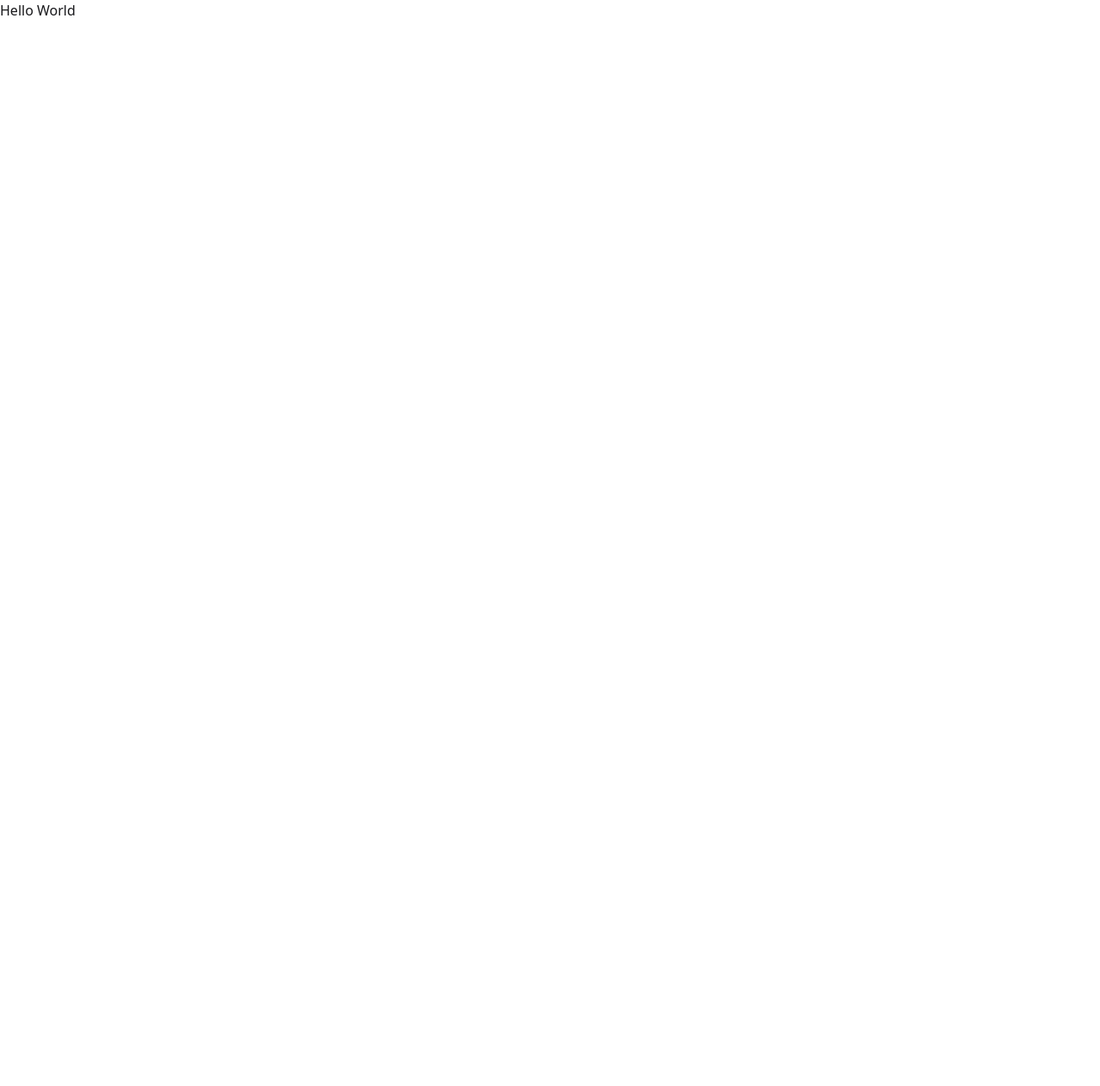
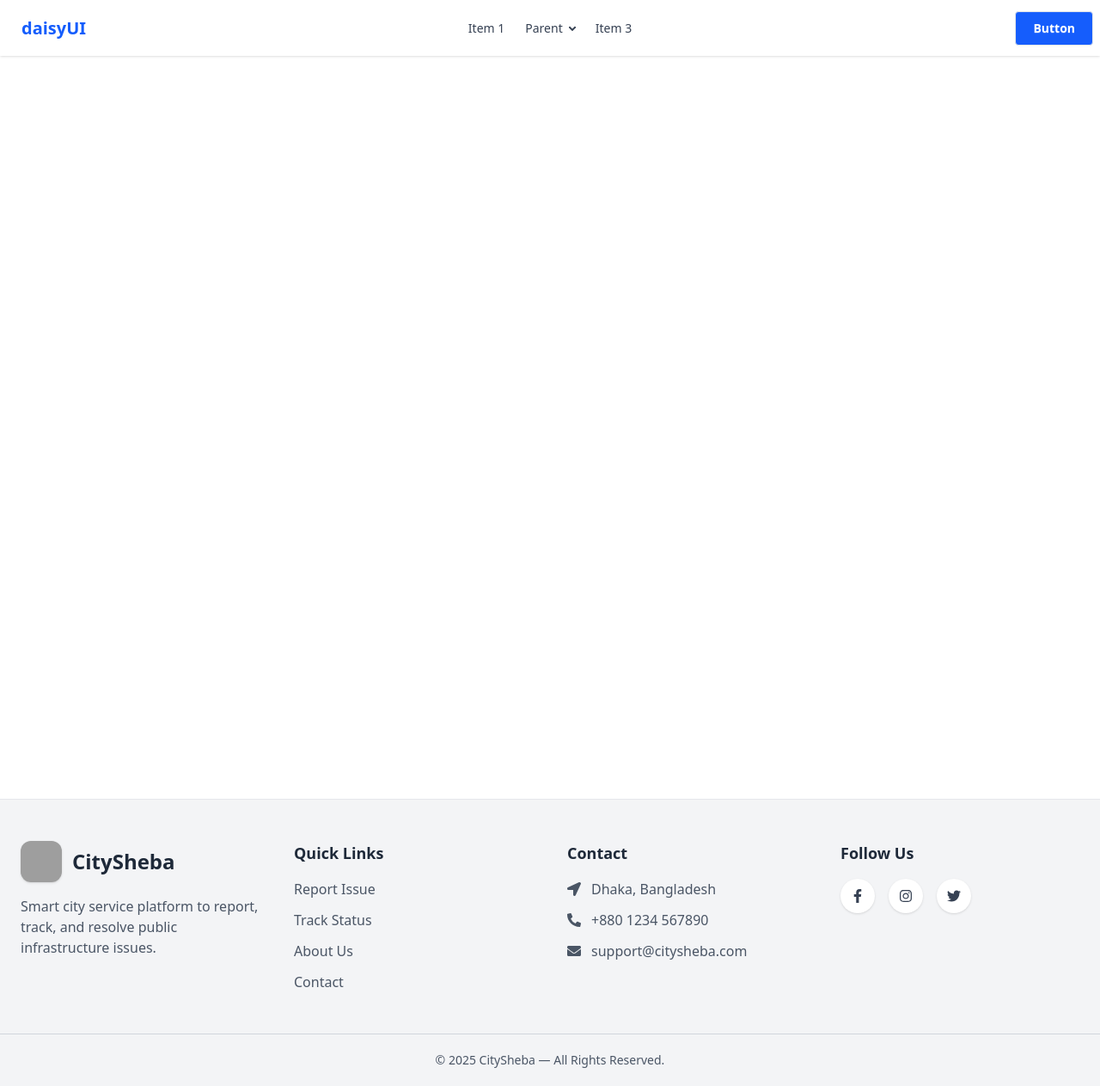
Before and after one commit to Mohammed-Hamim/city-sheba, a React (Vite) app: page / in a window 1280 px wide. Shown: the whole page at 86% size. Before the commit the page ends 800 px from the top, so only its background shows below. Built offline with nearby package versions, Linux system fonts and the light colour scheme; grey boxes are pictures that could not be loaded.

Commit message:
added footer and navbar

```diff
--- a/package.json
+++ b/package.json
@@ -13,6 +13,7 @@
     "@tailwindcss/vite": "^4.1.17",
     "react": "^19.2.0",
     "react-dom": "^19.2.0",
+    "react-icons": "^5.5.0",
     "react-router": "^7.10.1",
     "tailwindcss": "^4.1.17"
   },
--- /dev/null
+++ b/src/components/Footer.jsx
@@ -0,0 +1,78 @@
+import React from 'react';
+import { FaFacebookF, FaInstagram, FaTwitter, FaLocationArrow, FaPhoneAlt, FaEnvelope } from "react-icons/fa";
+
+const Footer = () => {
+    return (
+        <footer className="bg-gray-100 mt-16 border-t border-gray-200">
+            <div className="max-w-7xl mx-auto px-6 py-12 grid grid-cols-1 md:grid-cols-4 gap-10">
+
+                {/* Logo + Name */}
+                <div>
+                    <div className="flex items-center gap-3 mb-4">
+                        <img
+                            src="/citysheba-logo.png"
+                            alt="CitySheba Logo"
+                            className="w-12 h-12 rounded-xl shadow"
+                        />
+                        <h2 className="text-2xl font-bold text-gray-800">CitySheba</h2>
+                    </div>
+                    <p className="text-gray-600 leading-6">
+                        Smart city service platform to report, track, and resolve public infrastructure issues.
+                    </p>
+                </div>
+
+                {/* Quick Links */}
+                <div>
+                    <h3 className="text-lg font-semibold text-gray-800 mb-4">Quick Links</h3>
+                    <ul className="space-y-3 text-gray-600">
+                        <li className="hover:text-gray-900 cursor-pointer">Report Issue</li>
+                        <li className="hover:text-gray-900 cursor-pointer">Track Status</li>
+                        <li className="hover:text-gray-900 cursor-pointer">About Us</li>
+                        <li className="hover:text-gray-900 cursor-pointer">Contact</li>
+                    </ul>
+                </div>
+
+                {/* Contact Info */}
+                <div>
+                    <h3 className="text-lg font-semibold text-gray-800 mb-4">Contact</h3>
+                    <ul className="space-y-3 text-gray-600">
+                        <li className="flex items-center gap-3">
+                            <FaLocationArrow /> Dhaka, Bangladesh
+                        </li>
+                        <li className="flex items-center gap-3">
+                            <FaPhoneAlt /> +880 1234 567890
+                        </li>
+                        <li className="flex items-center gap-3">
+                            <FaEnvelope /> support@citysheba.com
+                        </li>
+                    </ul>
+                </div>
+
+                {/* Social Icons */}
+                <div>
+                    <h3 className="text-lg font-semibold text-gray-800 mb-4">Follow Us</h3>
+                    <div className="flex gap-4 text-gray-700">
+                        <a className="bg-white p-3 rounded-full shadow hover:bg-gray-200">
+                            <FaFacebookF />
+                        </a>
+                        <a className="bg-white p-3 rounded-full shadow hover:bg-gray-200">
+                            <FaInstagram />
+                        </a>
+                        <a className="bg-white p-3 rounded-full shadow hover:bg-gray-200">
+                            <FaTwitter />
+                        </a>
+                    </div>
+                </div>
+            </div>
+
+            {/* Bottom Bar */}
+            <div className="border-t border-gray-300 py-5 text-center">
+                <p className="text-gray-600 text-sm">
+                    © {new Date().getFullYear()} CitySheba — All Rights Reserved.
+                </p>
+            </div>
+        </footer>
+    );
+};
+
+export default Footer;
--- /dev/null
+++ b/src/components/Navbar.jsx
@@ -0,0 +1,58 @@
+import React from 'react';
+
+const Navbar = () => {
+    return (
+        <div className="navbar bg-white shadow-sm text-gray-800">
+            <div className="navbar-start">
+                <div className="dropdown">
+                    <div tabIndex={0} role="button" className="btn btn-ghost lg:hidden text-gray-700">
+                        <svg xmlns="http://www.w3.org/2000/svg" className="h-5 w-5"
+                            fill="none" viewBox="0 0 24 24" stroke="currentColor">
+                            <path strokeLinecap="round" strokeLinejoin="round" strokeWidth="2"
+                                d="M4 6h16M4 12h8m-8 6h16" />
+                        </svg>
+                    </div>
+
+                    <ul
+                        tabIndex="-1"
+                        className="menu menu-sm dropdown-content bg-white rounded-box z-1 mt-3 w-52 p-2 shadow text-gray-700">
+                        <li><a className="hover:text-blue-600">Item 1</a></li>
+                        <li>
+                            <a className="hover:text-blue-600">Parent</a>
+                            <ul className="p-2 bg-gray-50 rounded-lg">
+                                <li><a className="hover:text-blue-600">Submenu 1</a></li>
+                                <li><a className="hover:text-blue-600">Submenu 2</a></li>
+                            </ul>
+                        </li>
+                        <li><a className="hover:text-blue-600">Item 3</a></li>
+                    </ul>
+                </div>
+
+                <a className="btn btn-ghost text-xl text-blue-600 font-bold">daisyUI</a>
+            </div>
+
+            <div className="navbar-center hidden lg:flex">
+                <ul className="menu menu-horizontal px-1 text-gray-700 font-medium">
+                    <li><a className="hover:text-blue-600">Item 1</a></li>
+                    <li>
+                        <details>
+                            <summary className="hover:text-blue-600">Parent</summary>
+                            <ul className="p-2 bg-white w-40 z-1 shadow rounded-box text-gray-700">
+                                <li><a className="hover:text-blue-600">Submenu 1</a></li>
+                                <li><a className="hover:text-blue-600">Submenu 2</a></li>
+                            </ul>
+                        </details>
+                    </li>
+                    <li><a className="hover:text-blue-600">Item 3</a></li>
+                </ul>
+            </div>
+
+            <div className="navbar-end">
+                <a className="btn bg-blue-600 hover:bg-blue-700 text-white px-5">Button</a>
+            </div>
+        </div>
+
+    );
+};
+
+export default Navbar;
--- a/src/index.css
+++ b/src/index.css
@@ -1,2 +1,6 @@
  @import "tailwindcss";
- @plugin "daisyui";
+
+ @plugin "daisyui" {
+   themes: light --default, dark --prefersdark;
+   themes: light --default;
+ }
--- /dev/null
+++ b/src/layouts/RootLayout.jsx
@@ -0,0 +1,19 @@
+import React from 'react';
+import Navbar from '../components/Navbar';
+import { Outlet } from 'react-router';
+import Footer from '../components/Footer';
+
+const RootLayout = () => {
+    return (
+        <>
+        <Navbar></Navbar>
+       <div className='min-h-screen'>
+         <Outlet></Outlet>
+       </div>
+        <Footer></Footer>
+
+        </>
+    );
+};
+
+export default RootLayout;
--- a/src/routes/Router.jsx
+++ b/src/routes/Router.jsx
@@ -1,8 +1,10 @@
 import { createBrowserRouter } from "react-router";
+import RootLayout from "../layouts/RootLayout";
 
 export const router = createBrowserRouter([
     {
         path: "/",
-        element: <div>Hello World</div>,
+        element: <RootLayout></RootLayout>
+
     },
 ]);
```
Also changed, not shown: 1 other file (tests, documents, lock files or other folders).
